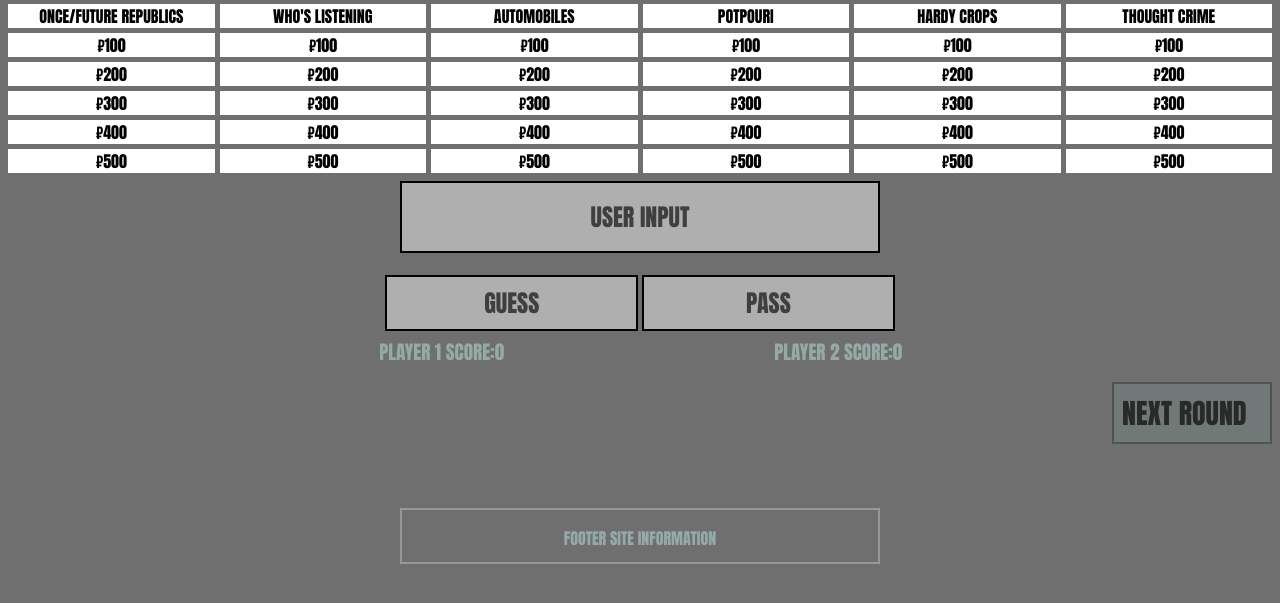
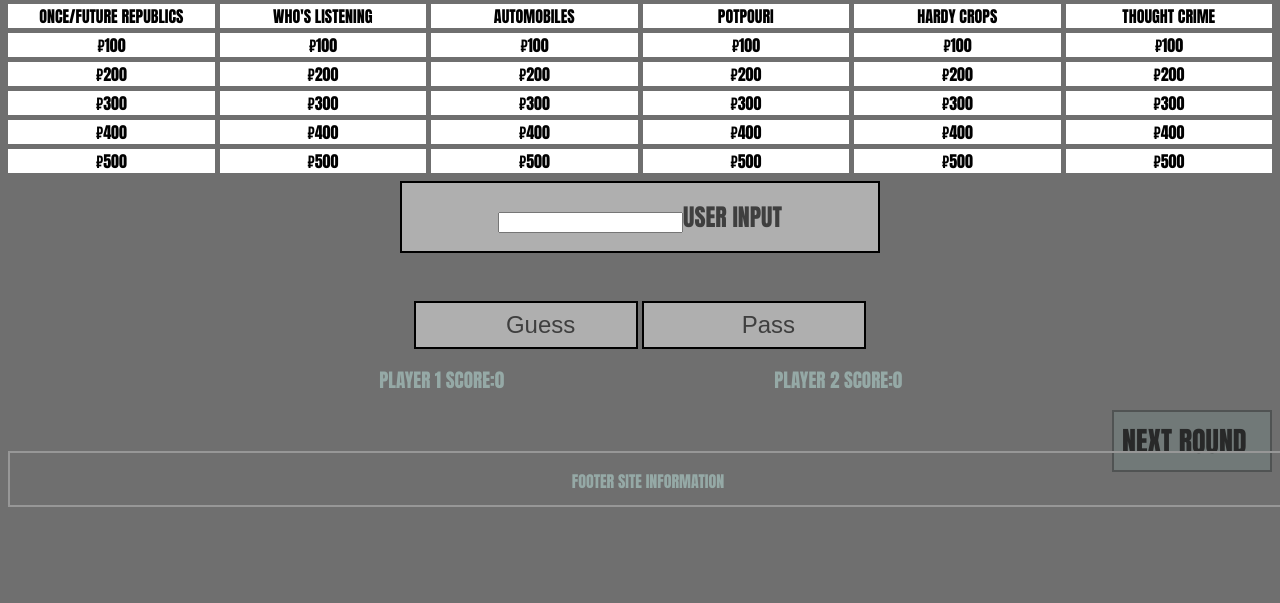
Before and after one commit to burlingtoncodeacademy-students/jeopardy-board-danknox1977-1, a plain HTML site: page 1stRound.html in a window 1280 px wide. Shown: the part 293-896 px from the top of the page. After the commit the page ends 800 px from the top, so only its background shows below. Drawn offline with Linux system fonts and the light colour scheme.

Commit message:
Basically addressed feedback from 1st submission

```diff
--- a/1stRound.html
+++ b/1stRound.html
@@ -57,10 +57,10 @@
 
   </div>
 
-  <div class="player-input"><span>User Input</span></div>
+  <div class="player-input"><input>User Input</input></div>
   <div class="player-buttons">
-    <div class="guess"><span>Guess</span></div>
-    <div class="pass"><span>Pass</span></div>
+    <button id="guess"><span>Guess</span></button>
+    <button id="pass"><span>Pass</span></button>
   </div>
   <div class="scores">
     <div class="p1score"><span>Player 1 Score:0</span></div>
--- a/scripts/index.js
+++ b/scripts/index.js
@@ -1,3 +1,16 @@
 // Do not change the import statement
 import placeholderQuestions from "./placeholder-questions.js";
 console.log({ placeholderQuestions });
+
+
+const button = document.getElementById(qBox)
+
+const dsplyAnswr = addEventListener("click", ())
+
+const clearButton = document.createElement("button");
+clearButton.innerText = "Delete";
+clearButton.addEventListener("click", async () => {
+  const response = await fetch(BASEURL + "/skewps/" + skewp.id, {
+
+  });
+  console.log(await response.text());
--- a/styles.css
+++ b/styles.css
@@ -365,20 +365,20 @@ header img{
     color: #dfdfdf;
 
 }
-.guess{
+#guess{
     box-sizing: border-box;
     border: 2px solid black;
     width: 14rem;
 }
-.guess:hover{
-    background-image: url('Hwhaaah.jpg');
+#guess:hover{
+    background-image: url('jeopardyproject\jeopardy-board-danknox1977-1\assets\Hwhaaah.jpg');
 }
-.pass{
+#pass{
     box-sizing: border-box;
     border: 2px solid black;
     width: 14rem;
 }
-.pass:hover{
+#pass:hover{
     background-color: black;
     color: black;
 }
@@ -387,7 +387,7 @@ header img{
     text-align: center;
 
 }
-.guess, .pass{
+#guess, #pass{
 
     font-size: 1.5rem;
     background: #afafaf;
@@ -435,15 +435,16 @@ header img{
     text-decoration: none;
     color: #282929;
 }
-Footer{
+footer{
+    position: fixed;
+    bottom: 0;
     text-transform: uppercase;
     box-sizing: border-box;
     border: 2px solid #979797;
     text-align: center;
     margin: auto;
-    margin-top: 4rem;
-    margin-bottom: 50px;
-    min-width: 30rem;
+
+    min-width: 100%;
     max-height: 56px;
     color: #95a9a6;
 }
@@ -496,13 +497,13 @@ span{
     .p2score{
         padding-left: 0rem;
     }
-    .pass{
+    #pass{
         display: block;
         margin:auto;
         margin-top: 1rem;
         text-align: center;
     }
-    .guess{
+    #guess{
         display: block;
         margin: auto;
         width: 14rem;
@@ -531,7 +532,7 @@ span{
     .p2score{
         padding-left: 10rem;}
 
-    .guess, .pass{
+    #guess, #pass{
             display: inline;
     }
     .gameboard{
```
